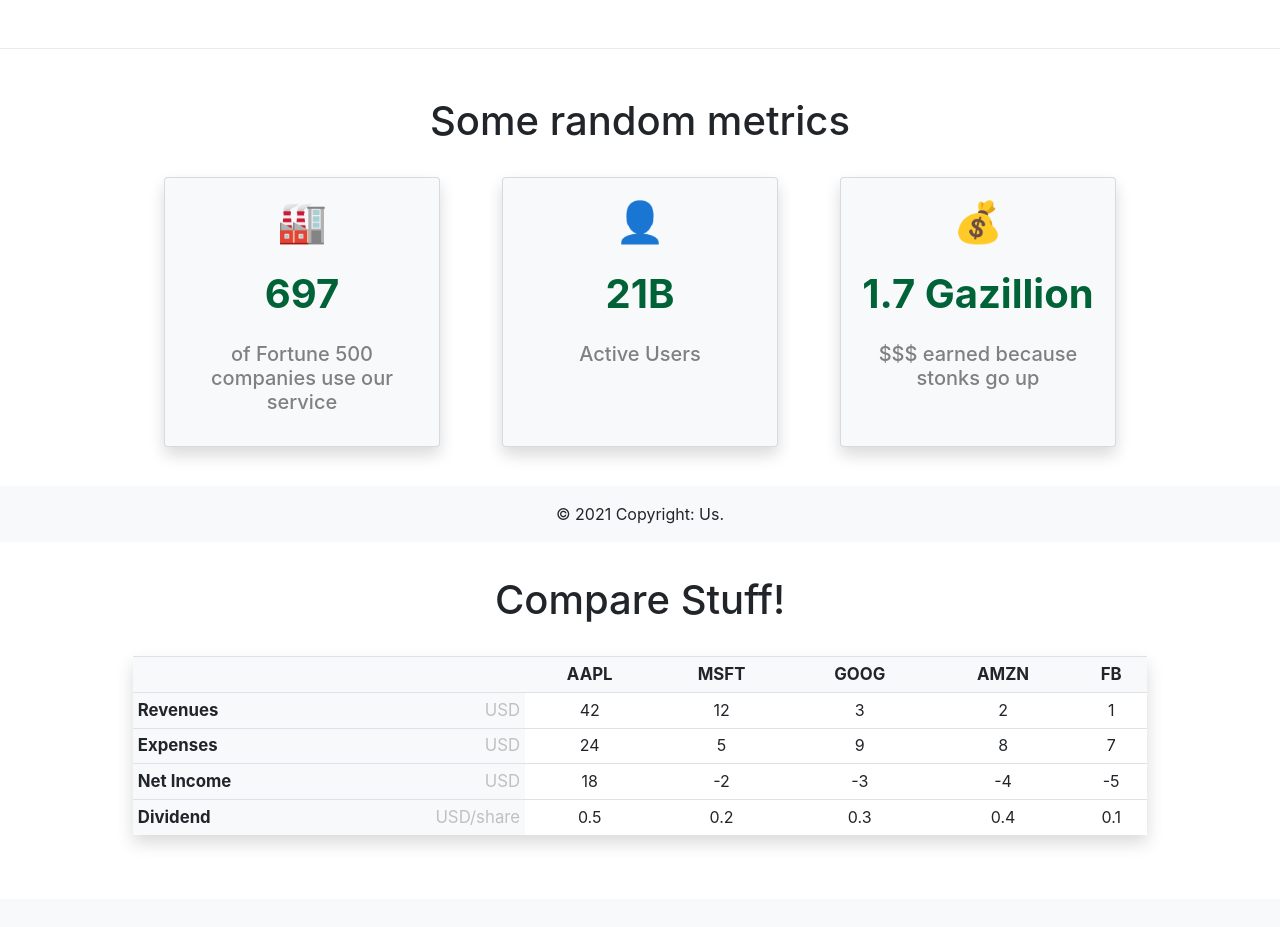
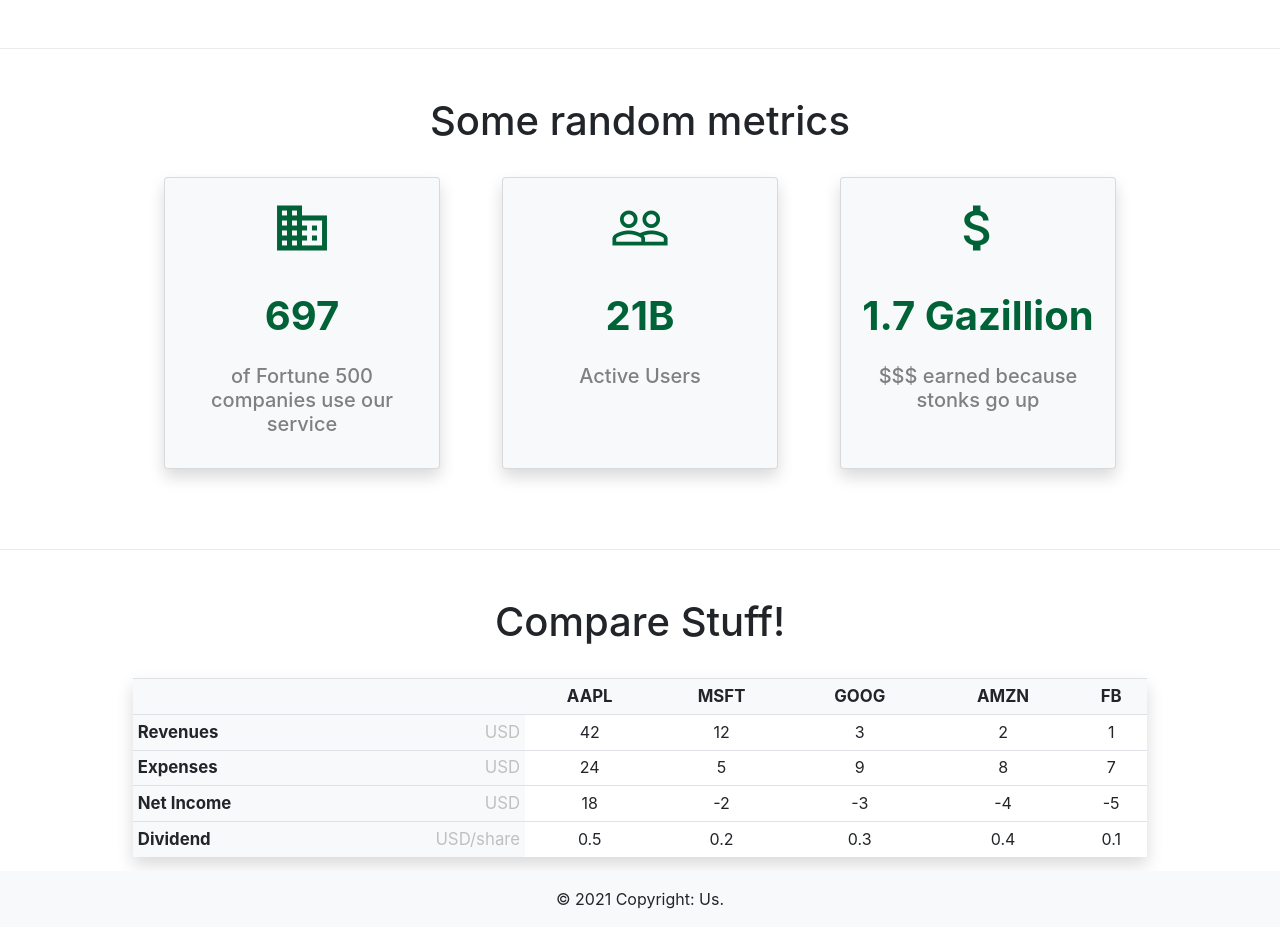
Before and after one commit to moritzwilksch/EDGARScrape, a FastAPI app: page / in a window 1280 px wide. Shown: the part 264-1191 px from the top of the page. Before the commit the page ends 1108 px from the top, so only its background shows below. Run offline with FastAPI, Linux system fonts and the light colour scheme; some libraries are stand-ins or nearby versions.

Commit message:
google icons

```diff
--- a/src/app/static/css/custom.css
+++ b/src/app/static/css/custom.css
@@ -4,6 +4,8 @@
 
 html{
   scroll-behavior: smooth;
+  position: relative;
+  min-height: 100%;
 }
 
 
--- a/src/app/templates/index.html
+++ b/src/app/templates/index.html
@@ -5,6 +5,7 @@
     <title>Page Title</title>
     <link rel="stylesheet" href="https://stackpath.bootstrapcdn.com/bootstrap/4.3.1/css/bootstrap.min.css"
         integrity="sha384-ggOyR0iXCbMQv3Xipma34MD+dH/1fQ784/j6cY/iJTQUOhcWr7x9JvoRxT2MZw1T" crossorigin="anonymous">
+    <link rel="stylesheet" href="https://fonts.googleapis.com/icon?family=Material+Icons">
     <link rel="stylesheet" href="{{ url_for('static', path='css/custom.css') }}">
 </head>
 
@@ -58,7 +59,8 @@
                 <!-- Card 1 -->
                 <div class="card h-100 m-3 bg-light shadow">
                     <div class="card-body pb-0">
-                        <h5 class="vanityMetricTitle highlight mb-4">🏭</h5>
+                        <!-- <h5 class="vanityMetricTitle highlight mb-4">🏭</h5> -->
+                        <h5 class="vanityMetricTitle highlight mb-4"><span class="material-icons" style="font-size: 1.5em">business</span></h5>
                         <h5 class="vanityMetricTitle highlight mb-4">697</h5>
                         <h6 class="vanityMetricSubTitle">of Fortune 500 companies use our service</h6>
                     </div>
@@ -69,7 +71,9 @@
                 <div class="card h-100 m-3 bg-light shadow">
                     <div class="card-body pb-0">
 
-                        <h5 class="vanityMetricTitle highlight mb-4">👤</h5>
+                        <!-- <h5 class="vanityMetricTitle highlight mb-4">👤</h5> -->
+                        <h5 class="vanityMetricTitle highlight mb-4"><span class="material-icons" style="font-size: 1.5em">people_outline</span></h5>
+
                         <h5 class="vanityMetricTitle highlight mb-4">21B</h5>
                         <h6 class="vanityMetricSubTitle">Active Users<br></h6>
                     </div>
@@ -79,7 +83,9 @@
                 <!-- Card 3 -->
                 <div class="card h-100 m-3 bg-light shadow">
                     <div class="card-body pb-0">
-                        <h5 class="vanityMetricTitle highlight mb-4">💰</h5>
+                        <!-- <h5 class="vanityMetricTitle highlight mb-4">💰</h5> -->
+                        <h5 class="vanityMetricTitle highlight mb-4"><span class="material-icons" style="font-size: 1.5em">attach_money</span></h5>
+
                         <h5 class="vanityMetricTitle highlight mb-4">1.7 Gazillion</h5>
                         <h6 class="vanityMetricSubTitle">$$$ earned because stonks go up</h6>
                     </div>
```
